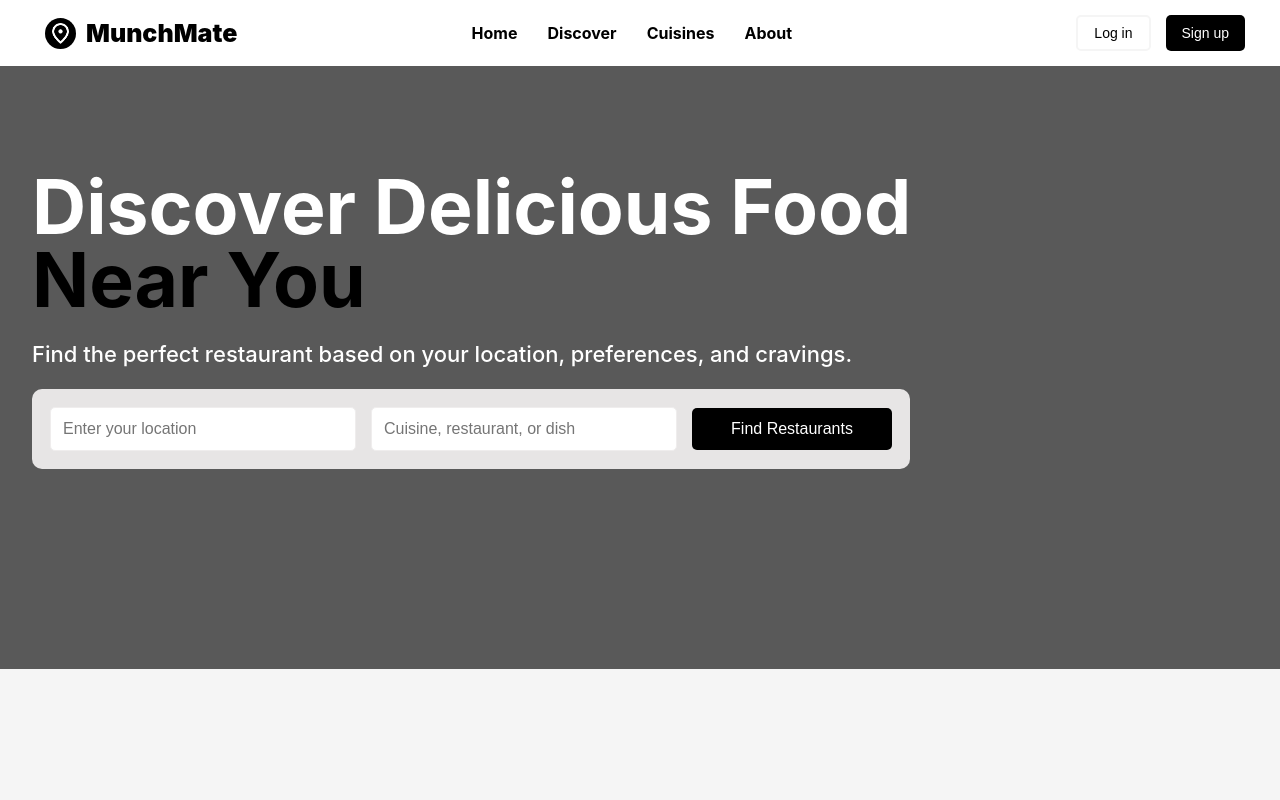
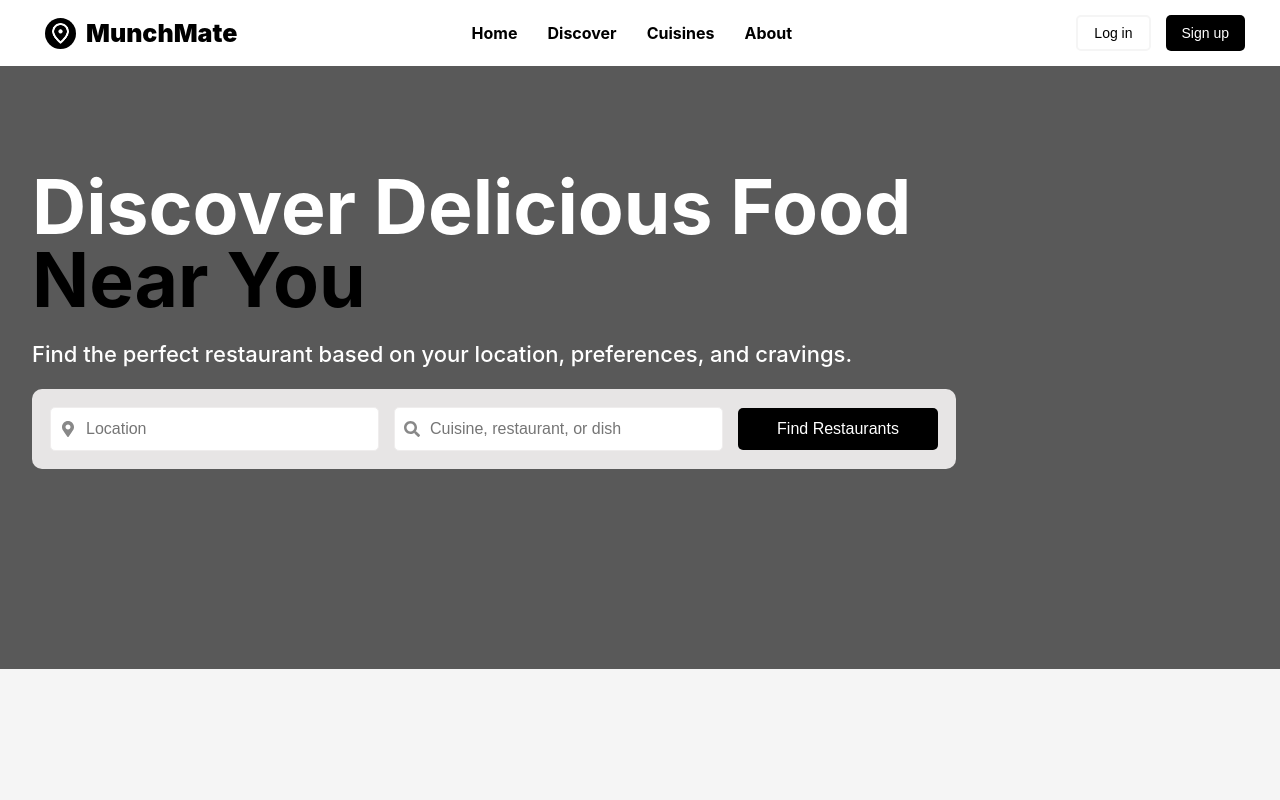
Before and after one commit to yoyobazzi3/munchmate, a React (Create React App) app in the folder frontend/my-react-app/: page / in a window 1280 px wide. Shown: the top 800 px of the page. Built offline with nearby package versions, Linux system fonts and the light colour scheme.

Commit message:
Added search bar input icons

```diff
--- a/frontend/my-react-app/package.json
+++ b/frontend/my-react-app/package.json
@@ -14,8 +14,10 @@
   "license": "ISC",
   "dependencies": {
     "@react-google-maps/api": "^2.20.6",
+    "axios": "^1.8.3",
     "react": "^19.0.0",
     "react-dom": "^19.0.0",
+    "react-icons": "^5.5.0",
     "react-router-dom": "^7.3.0",
     "react-scripts": "^5.0.1",
     "web-vitals": "^4.2.4"
--- a/frontend/my-react-app/src/pages/LandingPage.css
+++ b/frontend/my-react-app/src/pages/LandingPage.css
@@ -144,6 +144,24 @@ body, html {
   width: 200px;
 }
 
+.input-icon-group {
+  position: relative;
+  display: flex;
+  align-items: center;
+}
+
+.input-icon-group input {
+  padding-left: 35px; /* Space for the icon */
+}
+
+.input-icon {
+  position: absolute;
+  left: 10px;
+  color: #888;
+  font-size: 16px;
+}
+
+
 /* How It Works Section */
 .how-it-works {
   margin-top: 200px;
--- a/frontend/my-react-app/src/pages/LandingPage.jsx
+++ b/frontend/my-react-app/src/pages/LandingPage.jsx
@@ -1,5 +1,6 @@
 import React, { useState } from "react";
 import { useNavigate } from "react-router-dom";
+import { FaMapMarkerAlt, FaSearch } from "react-icons/fa";
 import "./LandingPage.css";
 
 
@@ -44,18 +45,26 @@ const LandingPage = () => {
 
         {/* Search Fields */}
         <div className="search-container">
+          <div className="input-icon-group">
+            <FaMapMarkerAlt className="input-icon" />
             <input
               type="text"
-            placeholder="Enter your location"
+              placeholder="Location"
               value={location}
               onChange={(e) => setLocation(e.target.value)}
             />
+          </div>
+
+          <div className="input-icon-group">
+            <FaSearch className="input-icon" />
             <input
               type="text"
               placeholder="Cuisine, restaurant, or dish"
               value={searchQuery}
               onChange={(e) => setSearchQuery(e.target.value)}
             />
+          </div>
+
           <button className="search-btn" onClick={handleFindRestaurants}>
             Find Restaurants
           </button>
```
Lines whose indentation alone changed are shown as unchanged.
